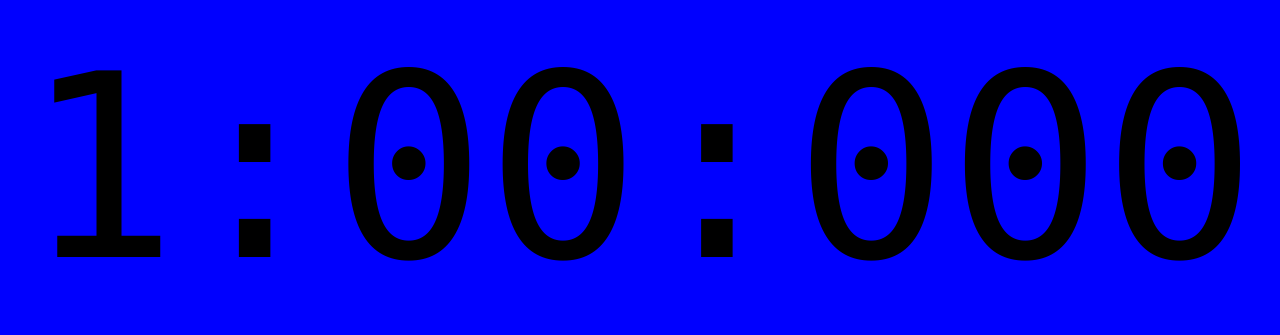
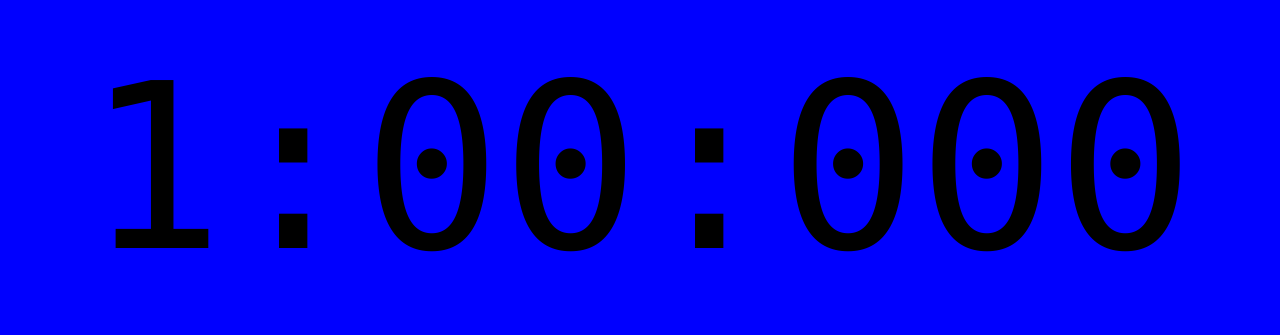
Before and after one commit to test-blog-fechten/c1down-app, a plain HTML site: page index.html in a window 1280 px wide. Shown: the part 232-567 px from the top of the page. Drawn offline with Linux system fonts and the light colour scheme.

Commit message:
Update style.css

```diff
--- a/css/style.css
+++ b/css/style.css
@@ -23,7 +23,7 @@ html,
 }
 
 clock {
-  font-size: 20vw;
+  font-size: 18vw;
   color: black;
   padding: 15px;
   width: 100%;
```
